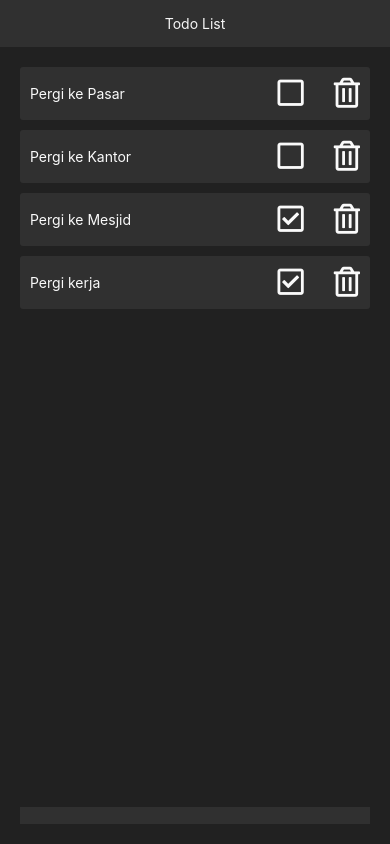
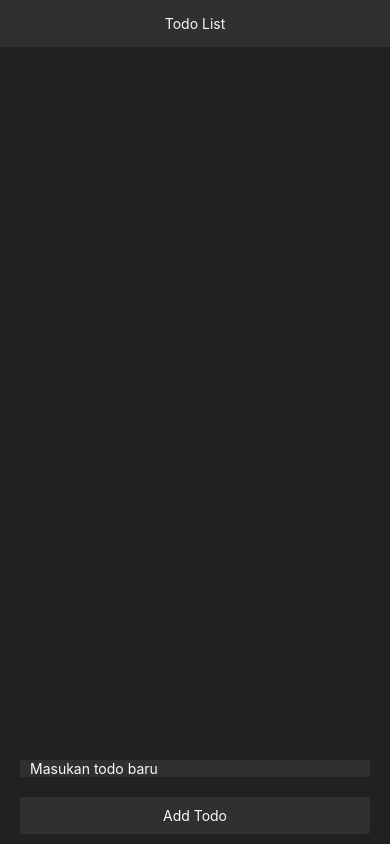
Before and after one commit to chaerulumam/React-Native-Todo-App, a React Native app: screen / in a window 390 px wide. Built offline with nearby package versions, Linux system fonts and the light colour scheme.

Commit message:
create data

```diff
--- a/App.js
+++ b/App.js
@@ -9,29 +9,14 @@ import {
 } from 'react-native';
 import Icon from 'react-native-vector-icons/dist/FontAwesome5';
 
+import AsyncStorage from '@react-native-async-storage/async-storage';
+
 class App extends Component {
   constructor(props) {
     super(props);
     this.state = {
       todo: '',
-      todoData: [
-        {
-          title: 'Pergi ke Pasar',
-          status: 'Belum Selesai',
-        },
-        {
-          title: 'Pergi ke Kantor',
-          status: 'Belum Selesai',
-        },
-        {
-          title: 'Pergi ke Mesjid',
-          status: 'Selesai',
-        },
-        {
-          title: 'Pergi kerja',
-          status: 'Selesai',
-        },
-      ],
+      todoData: [],
     };
   }
 
@@ -57,6 +42,22 @@ class App extends Component {
     allData.splice(index, 1);
 
     this.setState({todoData: allData});
+  };
+
+  addData = () => {
+    let allData = this.state.todoData;
+    allData.push({title: this.state.todo, status: 'Belum Selesai'});
+    this.setState({todoData: allData, todo: ''}, () => this.saveData());
+  };
+
+  saveData = async () => {
+    try {
+      await AsyncStorage.setItem('@data', JSON.stringify(this.state.todoData));
+
+      console.log('Data berhasil disimpan');
+    } catch (e) {
+      console.log(e);
+    }
   };
 
   render() {
@@ -123,7 +124,22 @@ class App extends Component {
             color: '#ffffff',
             marginBottom: 20,
           }}
+          placeholderTextColor={'#fafafa'}
+          placeholder="Masukan todo baru"
         />
+        <TouchableOpacity
+          style={{
+            backgroundColor: '#303030',
+            marginHorizontal: 20,
+            marginBottom: 10,
+            justifyContent: 'center',
+            alignItems: 'center',
+            borderRadius: 3,
+            paddingVertical: 10,
+          }}
+          onPress={() => this.addData()}>
+          <Text style={{color: '#fafafa'}}>Add Todo</Text>
+        </TouchableOpacity>
       </View>
     );
   }
```
